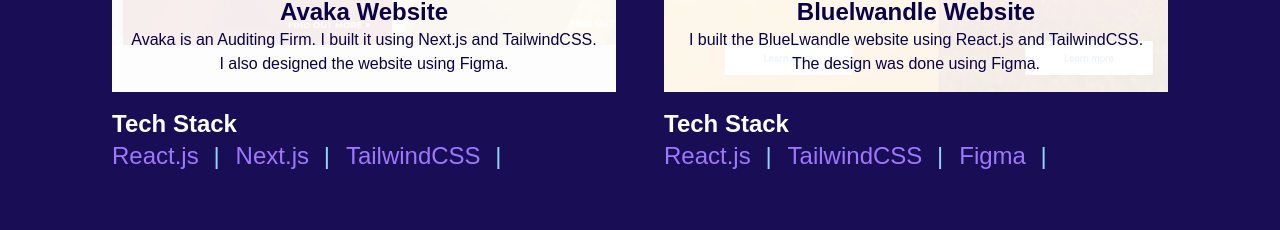
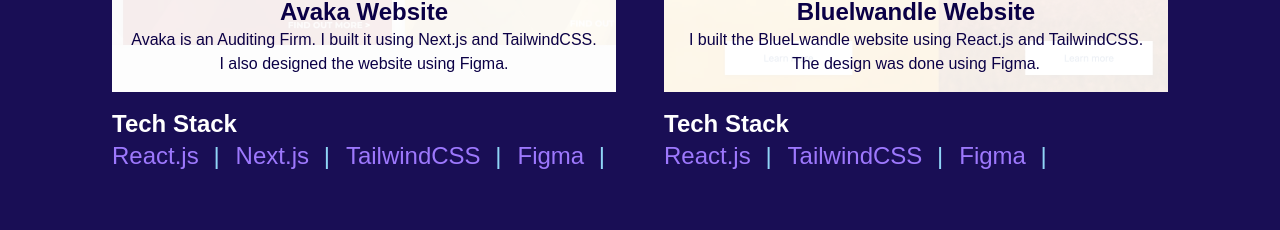
Before and after one commit to princeradebe/portfolio, a React (Vite) app: page / in a window 1280 px wide. Shown: the part 2916-3146 px from the top of the page. Built offline with nearby package versions, Linux system fonts and the light colour scheme; a web font is replaced by a local one.

Commit message:
Added Figma to technologies used on the project

```diff
--- a/src/data.js
+++ b/src/data.js
@@ -49,6 +49,7 @@
             'React.js',
             'Next.js',
             'TailwindCSS',
+            'Figma',
         ]
     },
     {
```
